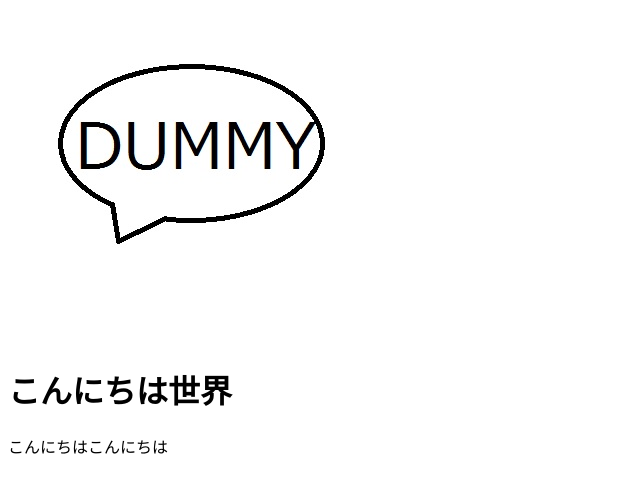
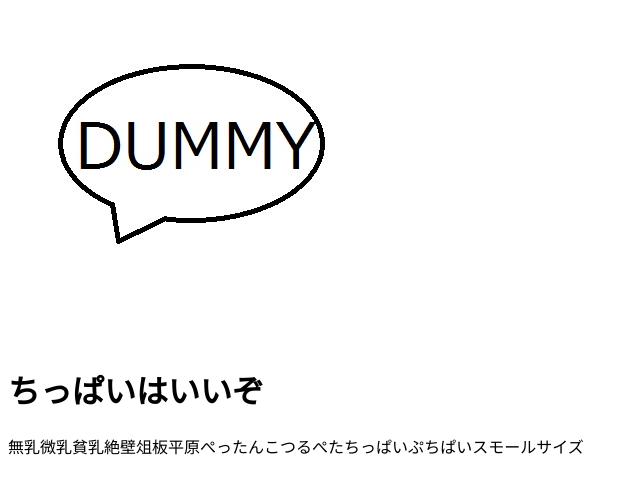
Before and after one commit to SaitouHiyori/WebSite20170517, a plain HTML site: page index.html in a window 1280 px wide. Shown: the whole page, without its empty margins (0-640 px from the left). Drawn offline with Linux system fonts and the light colour scheme.

Commit message:
change text

```diff
--- a/index.html
+++ b/index.html
@@ -8,7 +8,7 @@
 </head>
 <body>
   <img src = "img/DUMMY.jpg"><head>
-  <h1>こんにちは世界</h1>
-  <p>こんにちはこんにちは</p>
+  <h1>ちっぱいはいいぞ</h1>
+  <p>無乳微乳貧乳絶壁俎板平原ぺったんこつるぺたちっぱいぷちぱいスモールサイズ</p>
 </body>
 </html>
```
